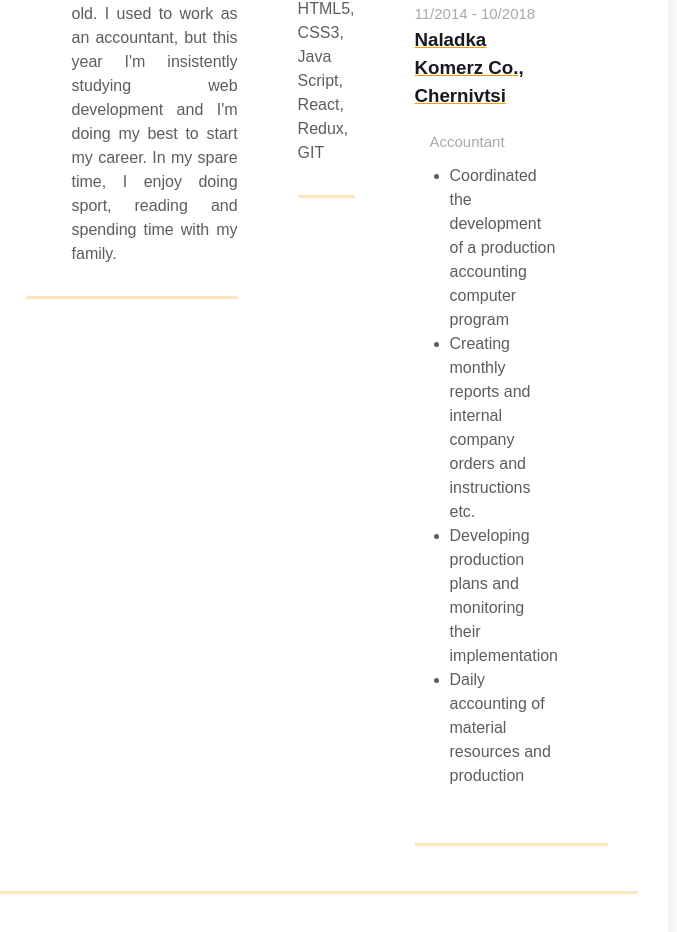
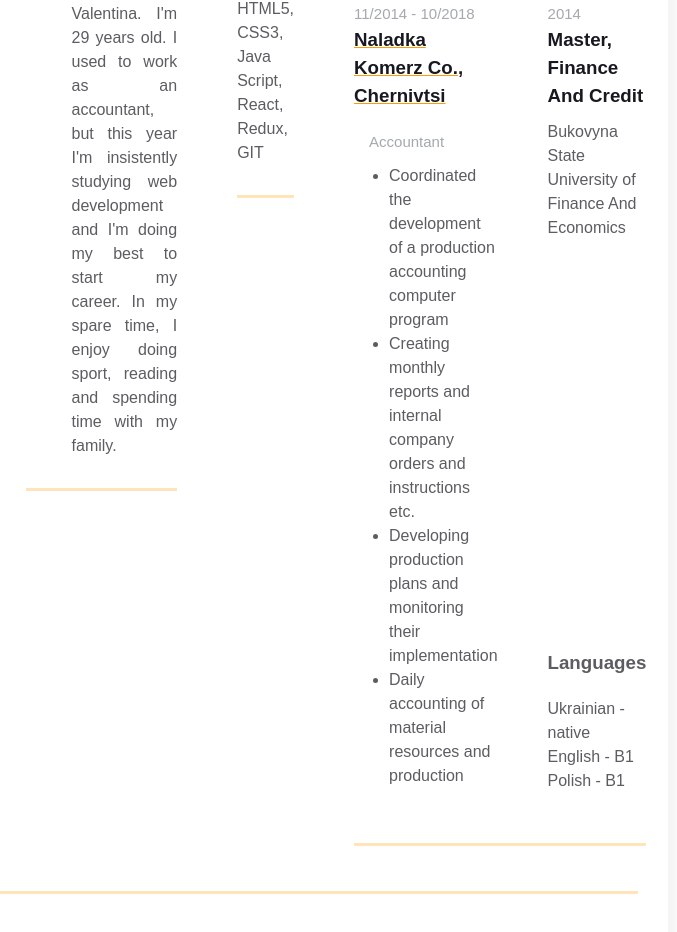
Before and after one commit to ValentinaTenus/my-resume, a plain HTML site: page index.html in a window 1280 px wide. Shown: the part 248-1180 px from the top of the page, 421-1098 px from the left. Drawn offline with Linux system fonts and the light colour scheme.

Commit message:
added additional info

```diff
--- a/index.html
+++ b/index.html
@@ -195,7 +195,37 @@
                                 </div>
                         </div>
 
-                        <div class="additional-info fv"></div>
+                        <div class="additional-info fv">
+                            <div class="additional-info fv">
+                                <div class="additional-info__education">
+                                  <h3 class="additional-info__education-header">Education</h3>
+                                  <div class="additional-info__education-university">
+                                    <span class="additional-info__education-university-durability"
+                                      >2014</span
+                                    >
+                                    <h3 class="additional-info__education-university-speciality">
+                                        Master, Finance And Credit
+                                    </h3>
+                                    <p class="additional-info__education-university-name">
+                                        Bukovyna State University of Finance And Economics
+                                    </p>
+                                  </div>
+                                </div>
+
+                                <div class="additional-info__languages">
+                                  <h3 class="additional-info__languages-header">Languages</h3>
+                                  <p class="additional-info__languages-item">
+                                    Ukrainian - native
+                                  </p>
+                                  <p class="additional-info__languages-item">
+                                    English - B1
+                                  </p>
+                                  <p class="additional-info__languages-item">
+                                    Polish - B1
+                                  </p>
+                                </div>
+                              </div>
+                        </div>
                       </div>
                     </div>
                   </div>
```
